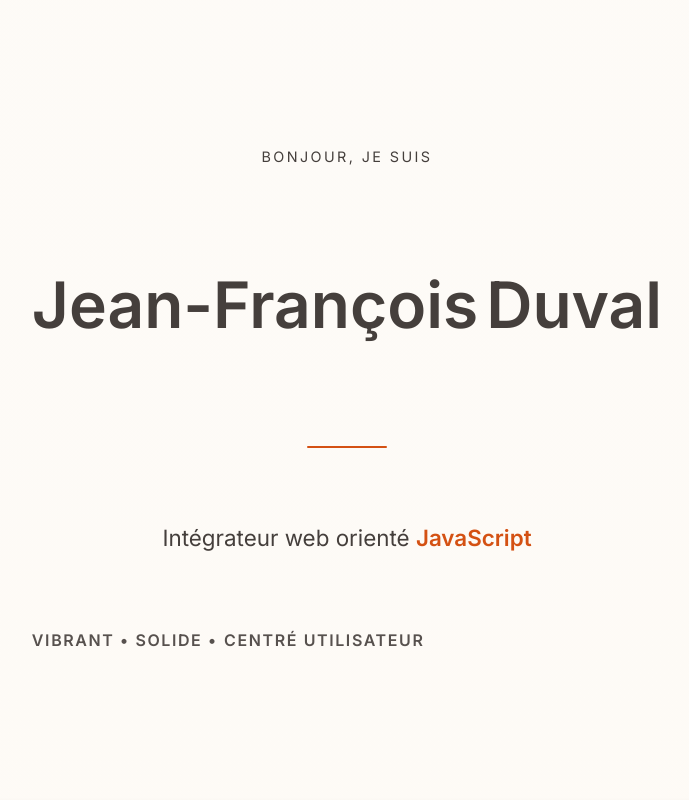
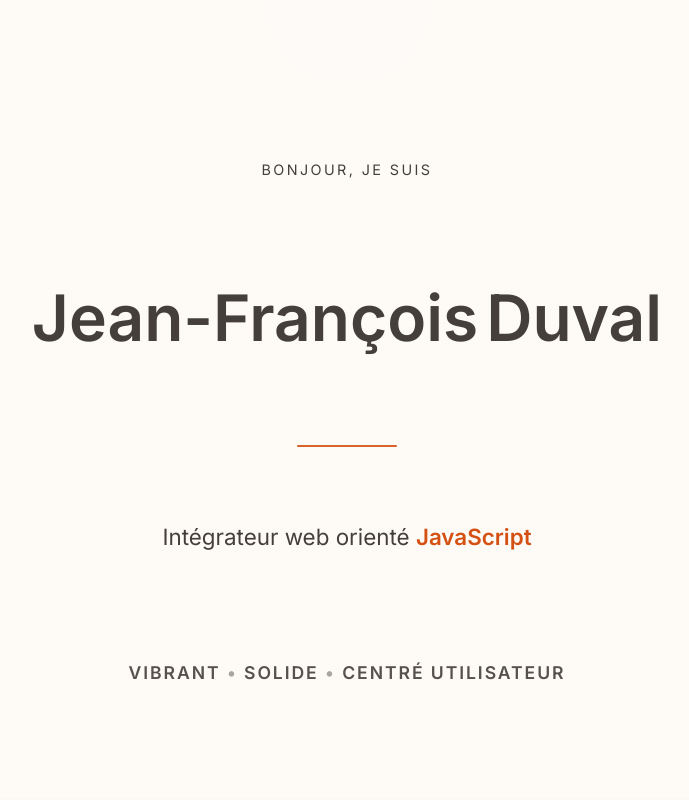
Before and after one commit to jeffduval1/portfolio, a plain HTML site: page index.html in a window 1280 px wide. Shown: the top 800 px of the page, without its empty margins (293-982 px from the left). Drawn offline with Linux system fonts and the light colour scheme.

Commit message:
fin v2 header

```diff
--- a/index.html
+++ b/index.html
@@ -28,7 +28,7 @@
         <div class="ligne-accent"></div>
         <h2 class="soustitre-fonction">Intégrateur web orienté <span class="accent">JavaScript</span></h2>
         <p class="soustitre accentuee">
-          <span class="ligne1">Vibrant • Solide</span>
+          <span class="ligne1">Vibrant <span class="point">•</span> Solide</span>
           <span class="ligne2">Centré utilisateur</span>
         </p>
       </div>
--- a/styles.css
+++ b/styles.css
@@ -113,6 +113,7 @@
     transform: translateY(30px);
     animation: fadeUp 0.8s ease-out forwards;
     animation-delay: 0.2s;
+    padding-top: 3rem;
 }
 
 @media(min-width: 768px) {
@@ -155,20 +156,23 @@
     line-height: 1.6;
     opacity: 0.9;
     text-align: center;
+    margin-top: 2rem;
 
     gap: 0.3rem;
-    margin-top: 1.5rem;
   }
 
   .soustitre.accentuee .ligne1::after {
     content: "";
   }
+  .point{
+    opacity: 0.5;
+}
 .ligne-accent {
     position: relative;
     background: var(--couleur-accent);
-    width: 60px;
+    width: 75px;
     height: 2px;
-    margin: 1rem auto 0.8rem;
+    margin: 1.5rem auto 1.25rem auto;
     border-radius: 2px;
     overflow: hidden;
 }
@@ -220,6 +224,7 @@
     align-items: center;
     gap: 0.2rem;
     color: var(--couleur-principale);
+    margin-bottom: 1rem;
 }
 .titre-principal .prenom {
     white-space: nowrap;
@@ -240,6 +245,7 @@
     font-weight: 500;
     margin: 1rem 0 0.5rem;
     color: var(--couleur-principale);
+    margin-bottom: 2rem;
 }
 
 .accentuee {
@@ -271,18 +277,23 @@
     .soustitre.accentuee {
         flex-direction: row;
         gap: 0.4rem;
-        font-size: 1rem;
-        letter-spacing: 0.1rem;
+        font-size: 1.1rem;
+        letter-spacing: 0.12rem;
         white-space: nowrap;
+        margin-top: 2rem;
+
+        justify-content: center;
     }
     .soustitre.accentuee .ligne1::after {
         content: " •";
+        opacity: 0.5;
+    }
 
-    }
     .ligne-accent {
-        width: 80px;
+        width: 100px;
         height: 2px;
-        margin: 1.2rem auto 1rem;
+        margin: 2rem auto 1rem;
+        opacity: 0.9;
     }
 }
 
```
